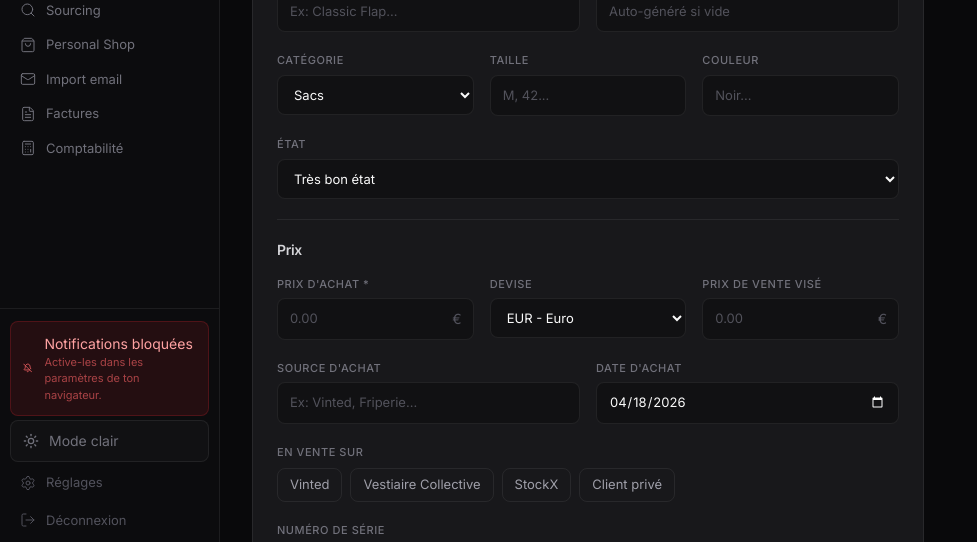
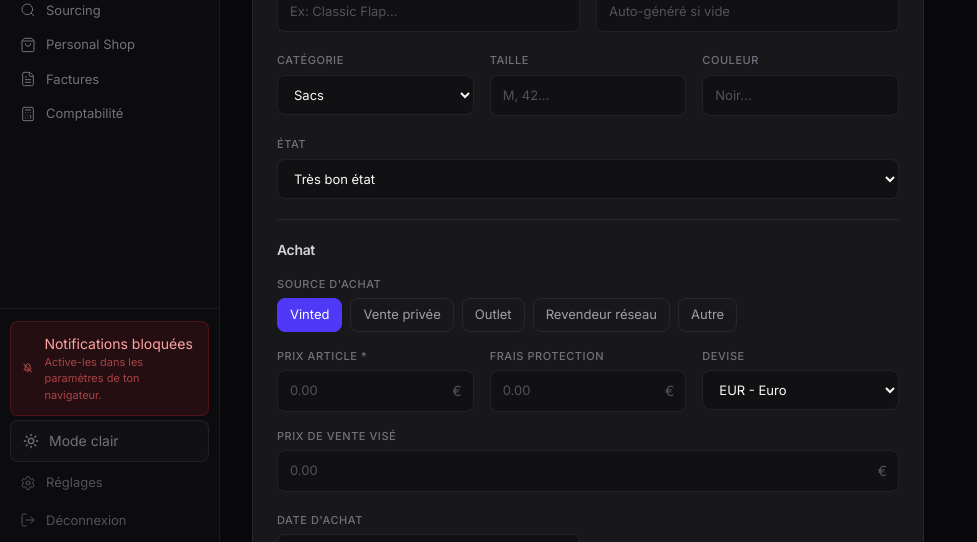
Before and after one commit to thibaultverlain/marlo, a Next.js app: page /products/new in a window 1280 px wide. Shown: the part 251-793 px from the top of the page, without its empty margins (0-977 px from the left). Built offline with nearby package versions, Linux system fonts and the light colour scheme; no server answers; the database is empty.

Commit message:
amelioration

```diff
--- a/app/(app)/products/page.tsx
+++ b/app/(app)/products/page.tsx
@@ -1,13 +1,23 @@
 import Link from "next/link";
 import { Plus, Upload, Package, FileDown } from "lucide-react";
-import { getAllProducts, getStockStats } from "@/lib/db/queries/products";
-import { daysSince } from "@/lib/utils";
+import { getInStockProducts, getAllProducts, getStockStats } from "@/lib/db/queries/products";
+import { daysSince, formatCurrency } from "@/lib/utils";
 import ProductsList from "@/components/products/products-list";
 
 export const dynamic = "force-dynamic";
 
-export default async function ProductsPage() {
-  const [products, stats] = await Promise.all([getAllProducts(), getStockStats()]);
+export default async function ProductsPage({ searchParams }: { searchParams: Promise<{ show?: string }> }) {
+  const sp = await searchParams;
+  const showAll = sp.show === "all";
+  const [products, stats] = await Promise.all([
+    showAll ? getAllProducts() : getInStockProducts(),
+    getStockStats(),
+  ]);
+
+  const stockValue = Number(stats?.totalValue ?? 0);
+  const targetValue = Number(stats?.targetValue ?? 0);
+  const potentialMargin = targetValue - stockValue;
+  const inStockCount = stats?.inStock ?? 0;
 
   return (
     <div className="space-y-6">
@@ -15,8 +25,8 @@ export default async function ProductsPage() {
         <div>
           <h1 className="text-2xl lg:text-3xl text-white">Stock</h1>
           <p className="text-zinc-500 mt-1 text-sm">
-            {stats.inStock} article{stats.inStock > 1 ? "s" : ""} en stock
-            {stats.dormant > 0 && (
+            {inStockCount} article{inStockCount > 1 ? "s" : ""} en stock
+            {stats?.dormant && stats.dormant > 0 && (
               <span className="text-amber-400 ml-2">
                 · {stats.dormant} dormant{stats.dormant > 1 ? "s" : ""}
               </span>
@@ -48,16 +58,58 @@ export default async function ProductsPage() {
         </div>
       </div>
 
+      {/* Stock value KPIs */}
+      {inStockCount > 0 && (
+        <div className="grid grid-cols-2 lg:grid-cols-4 gap-3">
+          <div className="bg-[var(--color-bg-card)] rounded-xl border border-[var(--color-border)] p-4">
+            <p className="text-[10px] font-medium text-zinc-500 uppercase tracking-wider mb-1">Articles en stock</p>
+            <p className="text-xl font-semibold text-white">{inStockCount}</p>
+          </div>
+          <div className="bg-[var(--color-bg-card)] rounded-xl border border-[var(--color-border)] p-4">
+            <p className="text-[10px] font-medium text-zinc-500 uppercase tracking-wider mb-1">Valeur d'achat</p>
+            <p className="text-xl font-semibold text-white tabular-nums">{formatCurrency(stockValue)}</p>
+          </div>
+          <div className="bg-[var(--color-bg-card)] rounded-xl border border-[var(--color-border)] p-4">
+            <p className="text-[10px] font-medium text-zinc-500 uppercase tracking-wider mb-1">Valeur visée</p>
+            <p className="text-xl font-semibold text-white tabular-nums">{formatCurrency(targetValue)}</p>
+          </div>
+          <div className="bg-[var(--color-bg-card)] rounded-xl border border-[var(--color-border)] p-4">
+            <p className="text-[10px] font-medium text-zinc-500 uppercase tracking-wider mb-1">Marge potentielle</p>
+            <p className={`text-xl font-semibold tabular-nums ${potentialMargin >= 0 ? "text-emerald-400" : "text-red-400"}`}>{formatCurrency(potentialMargin)}</p>
+          </div>
+        </div>
+      )}
+
+      {/* Toggle in-stock / all */}
+      <div className="flex items-center justify-between">
+        <div className="flex bg-zinc-800/60 rounded-lg p-0.5 w-fit">
+          <Link
+            href="/products"
+            className={`px-3 py-1.5 text-[12px] font-medium rounded-md transition-all ${!showAll ? "bg-indigo-600 text-white shadow-sm" : "text-zinc-500 hover:text-zinc-300"}`}
+          >
+            En stock ({inStockCount})
+          </Link>
+          <Link
+            href="/products?show=all"
+            className={`px-3 py-1.5 text-[12px] font-medium rounded-md transition-all ${showAll ? "bg-indigo-600 text-white shadow-sm" : "text-zinc-500 hover:text-zinc-300"}`}
+          >
+            Tout ({stats?.total ?? 0})
+          </Link>
+        </div>
+      </div>
+
       {products.length === 0 ? (
         <div className="bg-[var(--color-bg-card)] rounded-xl border border-[var(--color-border)] p-12 text-center">
           <Package size={40} className="mx-auto text-zinc-700 mb-3" />
-          <p className="text-zinc-500 mb-4 text-sm">Aucun article dans ton stock</p>
+          <p className="text-zinc-500 mb-4 text-sm">
+            {showAll ? "Aucun article" : "Aucun article en stock"}
+          </p>
           <Link
             href="/products/new"
             className="inline-flex items-center gap-2 px-4 py-2 text-sm font-medium text-white bg-indigo-600 rounded-lg hover:bg-indigo-500 transition-colors"
           >
             <Plus size={14} />
-            Ajouter mon premier article
+            Ajouter
           </Link>
         </div>
       ) : (
@@ -67,14 +119,11 @@ export default async function ProductsPage() {
             sku: p.sku,
             title: p.title,
             brand: p.brand,
-            size: p.size,
+            category: p.category,
+            purchasePrice: p.purchasePrice,
+            targetPrice: p.targetPrice,
             status: p.status,
-            listedOn: p.listedOn || [],
-            purchasePrice: Number(p.purchasePrice),
-            targetPrice: p.targetPrice ? Number(p.targetPrice) : null,
             daysInStock: daysSince(p.createdAt),
-            isDormant: !["vendu", "livre", "retourne"].includes(p.status) && daysSince(p.createdAt) > 30,
-            thumbnail: p.images && p.images.length > 0 ? p.images[0] : null,
           }))}
         />
       )}
--- a/components/layout/sidebar.tsx
+++ b/components/layout/sidebar.tsx
@@ -5,7 +5,7 @@ import Link from "next/link";
 import { usePathname } from "next/navigation";
 import {
   LayoutDashboard, Package, ShoppingCart, Users, Search,
-  ShoppingBag, FileText, Calculator, Settings, Menu, X, Mail, BarChart3,
+  ShoppingBag, FileText, Calculator, Settings, Menu, X, BarChart3,
 } from "lucide-react";
 import PushNotificationToggle from "./push-toggle";
 import ThemeToggle from "./theme-toggle";
@@ -20,7 +20,6 @@ const NAV_ITEMS = [
   { href: "/analytics", label: "Analytique", icon: BarChart3 },
   { href: "/sourcing", label: "Sourcing", icon: Search, alertKey: "sourcing" },
   { href: "/personal-shopping", label: "Personal Shop", icon: ShoppingBag },
-  { href: "/import-email", label: "Import email", icon: Mail },
   { href: "/invoices", label: "Factures", icon: FileText },
   { href: "/accounting", label: "Comptabilité", icon: Calculator },
 ];
--- a/components/products/new-product-form.tsx
+++ b/components/products/new-product-form.tsx
@@ -14,7 +14,8 @@ const labelClass = "block text-[11px] font-medium text-zinc-500 uppercase tracki
 export default function NewProductForm() {
   const [form, setForm] = useState({
     title: "", brand: "", model: "", category: "sacs", size: "", color: "",
-    condition: "tres_bon", purchasePrice: "", targetPrice: "", purchaseCurrency: "EUR", purchaseSource: "",
+    condition: "tres_bon", purchasePrice: "", purchaseFees: "", targetPrice: "",
+    purchaseCurrency: "EUR", purchaseSource: "vinted",
     purchaseDate: new Date().toISOString().split("T")[0],
     listedOn: [] as string[], serialNumber: "", notes: "",
   });
@@ -30,11 +31,11 @@ export default function NewProductForm() {
   }, [brandSearch]);
 
   const marginPreview = useMemo(() => {
-    const purchase = parseFloat(form.purchasePrice) || 0;
+    const purchase = (parseFloat(form.purchasePrice) || 0) + (parseFloat(form.purchaseFees) || 0);
     const target = parseFloat(form.targetPrice) || 0;
     if (purchase <= 0 || target <= 0) return null;
     return { margin: target - purchase, pct: ((target - purchase) / purchase) * 100 };
-  }, [form.purchasePrice, form.targetPrice]);
+  }, [form.purchasePrice, form.purchaseFees, form.targetPrice]);
 
   function updateField(field: string, value: string | string[]) { setForm((prev) => ({ ...prev, [field]: value })); }
   function toggleListedOn(channel: string) {
@@ -49,9 +50,14 @@ export default function NewProductForm() {
     formData.append("brand", form.brand); formData.append("model", form.model);
     formData.append("category", form.category); formData.append("size", form.size);
     formData.append("color", form.color); formData.append("condition", form.condition);
-    formData.append("purchasePrice", form.purchasePrice); formData.append("targetPrice", form.targetPrice);
+    // purchasePrice = article price + fees (total cost)
+    const totalCost = (parseFloat(form.purchasePrice) || 0) + (parseFloat(form.purchaseFees) || 0);
+    formData.append("purchasePrice", String(totalCost));
+    formData.append("targetPrice", form.targetPrice);
     formData.append("purchaseCurrency", form.purchaseCurrency);
-    formData.append("purchaseSource", form.purchaseSource); formData.append("purchaseDate", form.purchaseDate);
+    const sourceLabels: Record<string, string> = { vinted: "Vinted", vente_privee: "Vente privée", outlet: "Outlet", revendeur: "Revendeur réseau", autre: "Autre" };
+    formData.append("purchaseSource", sourceLabels[form.purchaseSource] ?? form.purchaseSource);
+    formData.append("purchaseDate", form.purchaseDate);
     form.listedOn.forEach((ch) => formData.append("listedOn", ch));
     formData.append("serialNumber", form.serialNumber); formData.append("notes", form.notes);
     startTransition(async () => { const result = await createProductAction(formData); if (result?.error) setError(result.error); });
@@ -97,11 +103,58 @@ export default function NewProductForm() {
         <div><label className={labelClass}>État</label><select value={form.condition} onChange={(e) => updateField("condition", e.target.value)} className={inputClass}>{CONDITIONS.map((c) => <option key={c.value} value={c.value}>{c.label}</option>)}</select></div>
 
         <div className="border-t border-[var(--color-border)] pt-5">
-          <h3 className="text-sm font-semibold text-zinc-300 mb-4">Prix</h3>
+          <h3 className="text-sm font-semibold text-zinc-300 mb-4">Achat</h3>
+
+          {/* Source selector */}
+          <div className="mb-4">
+            <label className={labelClass}>Source d'achat</label>
+            <div className="flex flex-wrap gap-2">
+              {[
+                { v: "vinted", l: "Vinted" },
+                { v: "vente_privee", l: "Vente privée" },
+                { v: "outlet", l: "Outlet" },
+                { v: "revendeur", l: "Revendeur réseau" },
+                { v: "autre", l: "Autre" },
+              ].map((s) => (
+                <button key={s.v} type="button" onClick={() => updateField("purchaseSource", s.v)}
+                  className={`px-3 py-1.5 text-[13px] rounded-lg border transition-colors ${form.purchaseSource === s.v ? "bg-indigo-600 text-white border-indigo-600" : "bg-transparent text-zinc-400 border-[var(--color-border)] hover:border-zinc-600"}`}>{s.l}</button>
+              ))}
+            </div>
+          </div>
+
+          {/* Price fields adapt to source */}
           <div className="grid grid-cols-1 sm:grid-cols-3 gap-4">
-            <div><label className={labelClass}>Prix d'achat *</label><div className="relative"><input type="number" step="0.01" required value={form.purchasePrice} onChange={(e) => updateField("purchasePrice", e.target.value)} placeholder="0.00" className={`${inputClass} pr-8`} /><span className="absolute right-3 top-1/2 -translate-y-1/2 text-sm text-zinc-600">{CURRENCIES.find(c => c.code === form.purchaseCurrency)?.symbol ?? "€"}</span></div></div>
-            <div><label className={labelClass}>Devise</label><select value={form.purchaseCurrency} onChange={(e) => updateField("purchaseCurrency", e.target.value)} className={inputClass}>{CURRENCIES.map((c) => <option key={c.code} value={c.code}>{c.code} - {c.label}</option>)}</select>{form.purchaseCurrency !== "EUR" && form.purchasePrice && <p className="text-[10px] text-indigo-400 mt-1">≈ {formatCurrency(convertToEur(parseFloat(form.purchasePrice) || 0, form.purchaseCurrency))} EUR</p>}</div>
-            <div><label className={labelClass}>Prix de vente visé</label><div className="relative"><input type="number" step="0.01" value={form.targetPrice} onChange={(e) => updateField("targetPrice", e.target.value)} placeholder="0.00" className={`${inputClass} pr-8`} /><span className="absolute right-3 top-1/2 -translate-y-1/2 text-sm text-zinc-600">€</span></div></div>
+            <div>
+              <label className={labelClass}>Prix article *</label>
+              <div className="relative"><input type="number" step="0.01" required value={form.purchasePrice} onChange={(e) => updateField("purchasePrice", e.target.value)} placeholder="0.00" className={`${inputClass} pr-8`} /><span className="absolute right-3 top-1/2 -translate-y-1/2 text-sm text-zinc-600">{CURRENCIES.find(c => c.code === form.purchaseCurrency)?.symbol ?? "€"}</span></div>
+            </div>
+            <div>
+              <label className={labelClass}>
+                {form.purchaseSource === "vinted" ? "Frais protection" : form.purchaseSource === "vente_privee" ? "Frais port + taxe" : "Frais additionnels"}
+              </label>
+              <div className="relative"><input type="number" step="0.01" value={form.purchaseFees} onChange={(e) => updateField("purchaseFees", e.target.value)} placeholder="0.00" className={`${inputClass} pr-8`} /><span className="absolute right-3 top-1/2 -translate-y-1/2 text-sm text-zinc-600">€</span></div>
+            </div>
+            <div>
+              <label className={labelClass}>Devise</label>
+              <select value={form.purchaseCurrency} onChange={(e) => updateField("purchaseCurrency", e.target.value)} className={inputClass}>{CURRENCIES.map((c) => <option key={c.code} value={c.code}>{c.code} - {c.label}</option>)}</select>
+              {form.purchaseCurrency !== "EUR" && form.purchasePrice && <p className="text-[10px] text-indigo-400 mt-1">≈ {formatCurrency(convertToEur(parseFloat(form.purchasePrice) || 0, form.purchaseCurrency))} EUR</p>}
+            </div>
+          </div>
+
+          {/* Total cost preview */}
+          {(parseFloat(form.purchasePrice) > 0) && (
+            <div className="mt-3 p-3 bg-zinc-800/50 rounded-lg">
+              <div className="flex justify-between text-sm">
+                <span className="text-zinc-500">Coût total TTC</span>
+                <span className="text-white font-semibold tabular-nums">{formatCurrency((parseFloat(form.purchasePrice) || 0) + (parseFloat(form.purchaseFees) || 0))}</span>
+              </div>
+            </div>
+          )}
+
+          {/* Target price */}
+          <div className="mt-4">
+            <label className={labelClass}>Prix de vente visé</label>
+            <div className="relative"><input type="number" step="0.01" value={form.targetPrice} onChange={(e) => updateField("targetPrice", e.target.value)} placeholder="0.00" className={`${inputClass} pr-8`} /><span className="absolute right-3 top-1/2 -translate-y-1/2 text-sm text-zinc-600">€</span></div>
           </div>
           {marginPreview && (
             <div className="mt-3 flex items-center gap-4 p-3 bg-emerald-500/[0.08] border border-emerald-500/20 rounded-lg">
@@ -112,7 +165,6 @@ export default function NewProductForm() {
         </div>
 
         <div className="grid grid-cols-1 sm:grid-cols-2 gap-4">
-          <div><label className={labelClass}>Source d'achat</label><input type="text" value={form.purchaseSource} onChange={(e) => updateField("purchaseSource", e.target.value)} placeholder="Ex: Vinted, Friperie..." className={inputClass} /></div>
           <div><label className={labelClass}>Date d'achat</label><input type="date" value={form.purchaseDate} onChange={(e) => updateField("purchaseDate", e.target.value)} className={inputClass} /></div>
         </div>
 
--- a/components/products/products-list.tsx
+++ b/components/products/products-list.tsx
@@ -11,14 +11,11 @@ export type ProductListItem = {
   sku: string;
   title: string;
   brand: string;
-  size: string | null;
+  category: string;
   status: string;
-  listedOn: string[];
-  purchasePrice: number;
-  targetPrice: number | null;
+  purchasePrice: string | number;
+  targetPrice: string | number | null;
   daysInStock: number;
-  isDormant: boolean;
-  thumbnail: string | null;
 };
 
 function StatusBadge({ status }: { status: string }) {
@@ -103,10 +100,9 @@ export default function ProductsList({ products }: { products: ProductListItem[]
         ) : (
           <div className="divide-y divide-[var(--color-border)]">
             {filtered.map((product) => {
-              const expectedMargin =
-                product.targetPrice && product.purchasePrice > 0
-                  ? ((product.targetPrice - product.purchasePrice) / product.purchasePrice) * 100
-                  : 0;
+              const pp = Number(product.purchasePrice) || 0;
+              const tp = Number(product.targetPrice) || 0;
+              const expectedMargin = tp > 0 && pp > 0 ? ((tp - pp) / pp) * 100 : 0;
 
               return (
                 <Link
@@ -115,17 +111,13 @@ export default function ProductsList({ products }: { products: ProductListItem[]
                   className="flex items-center gap-4 px-5 py-3.5 hover:bg-[var(--color-bg-hover)] transition-colors group"
                 >
                   <div className="w-12 h-12 rounded-lg bg-zinc-800/50 flex items-center justify-center flex-shrink-0 border border-[var(--color-border)] overflow-hidden">
-                    {product.thumbnail ? (
-                      <img src={product.thumbnail} alt={product.title} className="w-full h-full object-cover" />
-                    ) : (
-                      <Package size={18} className="text-zinc-700" />
-                    )}
+                    <Package size={18} className="text-zinc-700" />
                   </div>
 
                   <div className="flex-1 min-w-0">
                     <div className="flex items-center gap-2">
                       <p className="text-[13px] font-medium text-zinc-200 truncate group-hover:text-white">{product.title}</p>
-                      {product.isDormant && (
+                      {product.daysInStock > 30 && !["vendu", "livre", "retourne"].includes(product.status) && (
                         <span className="flex items-center gap-1 text-[10px] text-amber-400 bg-amber-500/10 px-1.5 py-0.5 rounded">
                           <AlertTriangle size={9} />
                           {product.daysInStock}j
@@ -136,18 +128,7 @@ export default function ProductsList({ products }: { products: ProductListItem[]
                       <span className="text-[11px] text-zinc-600 font-mono">{product.sku}</span>
                       <span className="text-zinc-700">·</span>
                       <span className="text-[11px] text-zinc-500">{product.brand}</span>
-                      {product.size && (
-                        <>
-                          <span className="text-zinc-700">·</span>
-                          <span className="text-[11px] text-zinc-500">{product.size}</span>
-                        </>
-                      )}
                     </div>
-                    {product.listedOn && product.listedOn.length > 0 && (
-                      <div className="flex gap-1 mt-1.5">
-                        {product.listedOn.map((ch) => <ChannelTag key={ch} channel={ch} />)}
-                      </div>
-                    )}
                   </div>
 
                   <div className="text-right flex-shrink-0 hidden sm:block">
--- a/lib/db/queries/products.ts
+++ b/lib/db/queries/products.ts
@@ -71,6 +71,7 @@ export async function getStockStats() {
       inStock: sql<number>`count(*) filter (where status in ('en_stock', 'en_vente', 'reserve'))::int`,
       sold: sql<number>`count(*) filter (where status in ('vendu', 'expedie', 'livre'))::int`,
       totalValue: sql<number>`coalesce(sum(purchase_price) filter (where status in ('en_stock', 'en_vente', 'reserve')), 0)::numeric`,
+      targetValue: sql<number>`coalesce(sum(target_price) filter (where status in ('en_stock', 'en_vente', 'reserve')), 0)::numeric`,
       dormant: sql<number>`count(*) filter (where status in ('en_stock', 'en_vente') and created_at < NOW() - INTERVAL '30 days')::int`,
     })
     .from(products);
```
Also changed, not shown: 1 other file (tests, documents, lock files or other folders).
